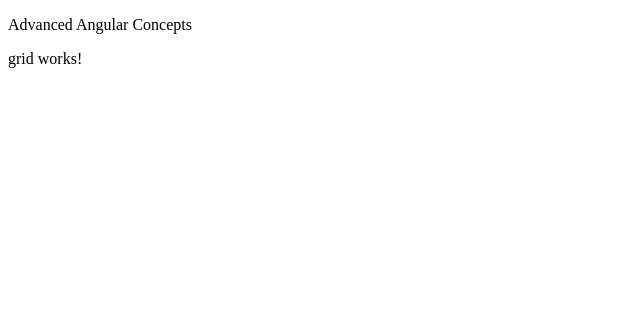
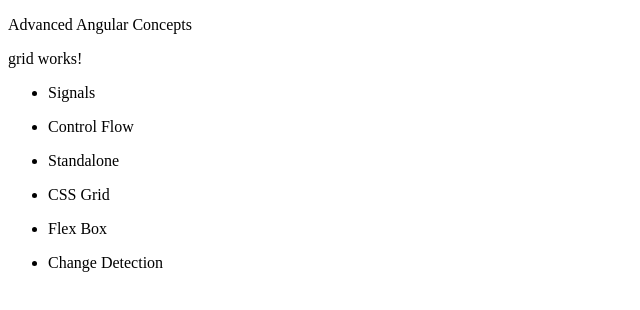
Before and after one commit to CristianSifuentes/angular-sketsh, an Angular app: page / in a window 1280 px wide. Shown: the top 310 px of the page, without its empty margins (0-640 px from the left). Built offline with nearby package versions, Linux system fonts and the light colour scheme.

Commit message:
Working with ngFor

```diff
--- a/src/app/components/grid/grid.html
+++ b/src/app/components/grid/grid.html
@@ -1,6 +1,6 @@
 <p>grid works!</p>
 <section>
-    <!-- <ul *ngFor="let item of ['Signals', 'Control Flow', 'Standalone', 'CSS Grid', 'Flex Box', 'Change Detection']">
+    <ul *ngFor="let item of ['Signals', 'Control Flow', 'Standalone', 'CSS Grid', 'Flex Box', 'Change Detection']">
         <li>{{item}}</li>
-    </ul>  -->
+    </ul>
 </section>
--- a/src/app/components/grid/grid.ts
+++ b/src/app/components/grid/grid.ts
@@ -1,8 +1,9 @@
 import { Component } from '@angular/core';
+import { CommonModule } from '@angular/common';
 
 @Component({
   selector: 'app-grid',
-  imports: [],
+  imports: [CommonModule],
   templateUrl: './grid.html',
   styleUrl: './grid.scss',
 })
```
